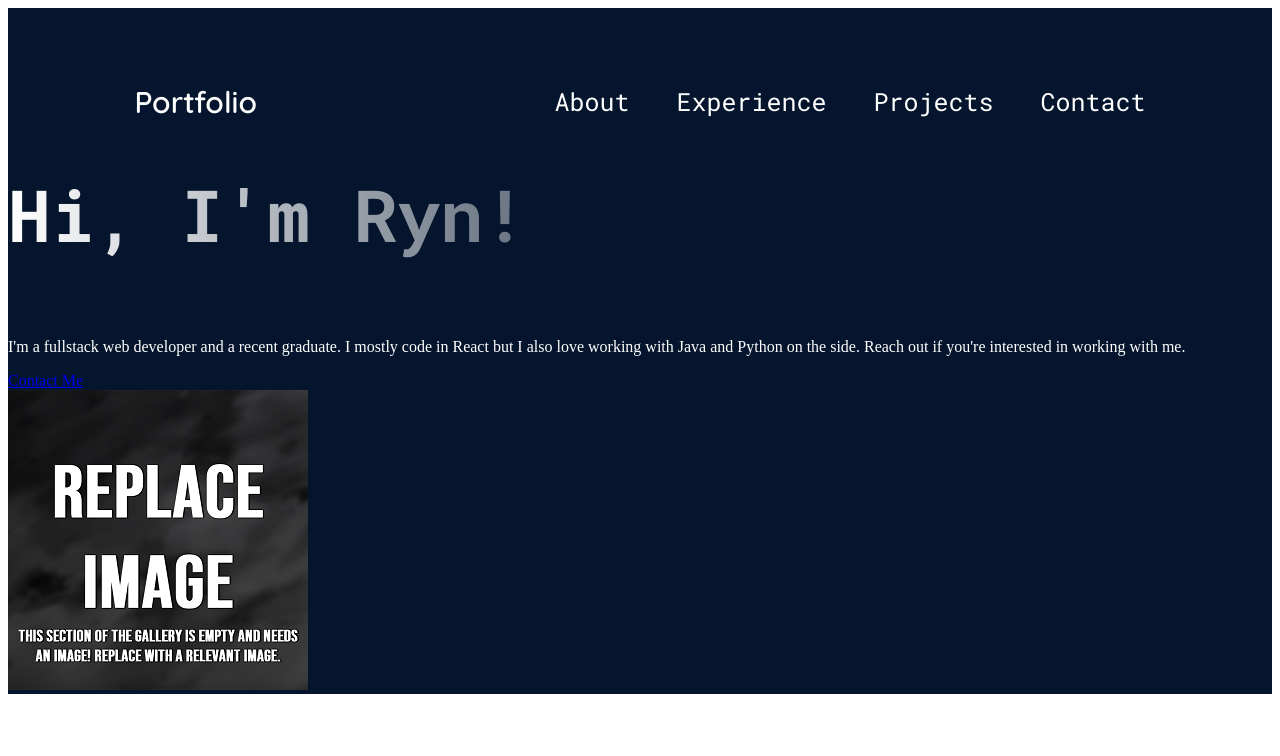
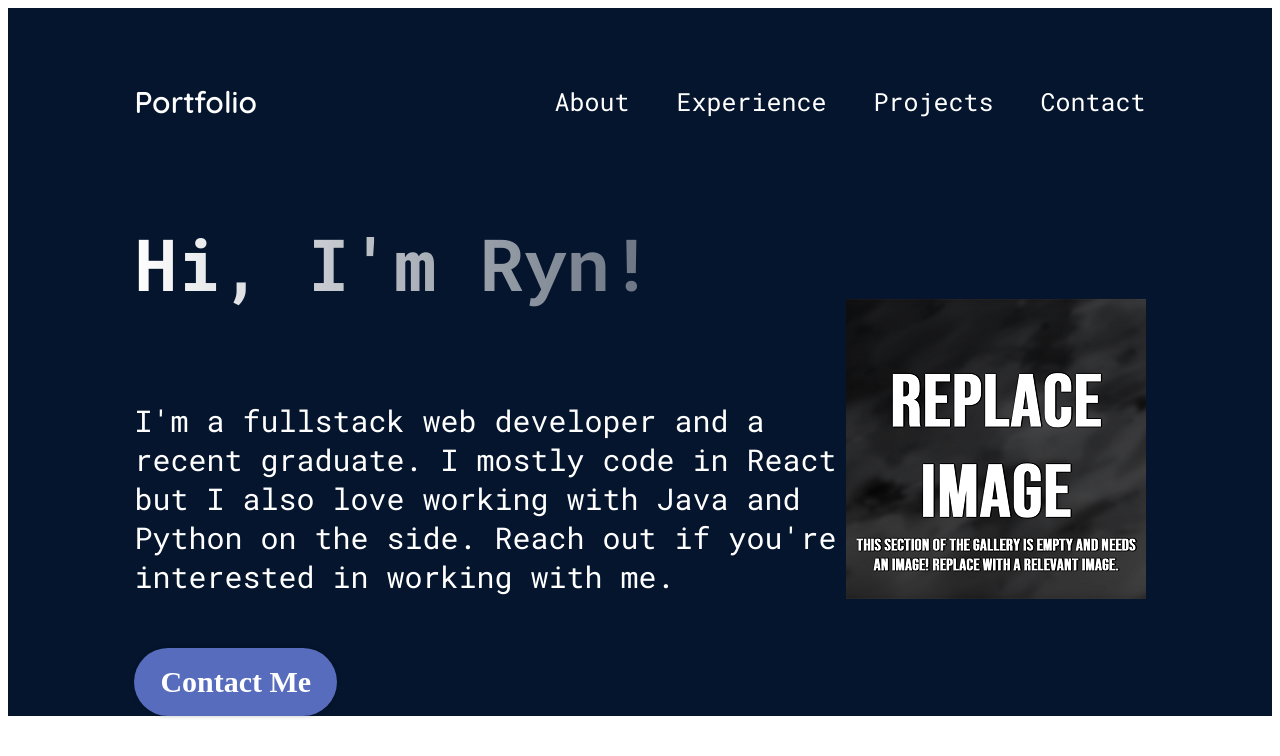
Before and after one commit to kathrynhoule/kathrynportfolio, a React (Vite) app: page / in a window 1280 px wide. Shown: the top 756 px of the page. Built offline with nearby package versions, Linux system fonts and the light colour scheme.

Commit message:
adds additional styling for headline section, fixes some typos in class names

```diff
--- a/src/components/headline/Headline.jsx
+++ b/src/components/headline/Headline.jsx
@@ -4,13 +4,13 @@ import styles from './Headline.module.css';
 
 const Headline = () => {
   return (
-    <section className={styles.constainer}>
+    <section className={styles.container}>
      <div className={styles.content}>
           <h1 className={styles.title}>Hi, I'm Ryn!</h1>
           <p className={styles.description}>
                I'm a fullstack web developer and a recent graduate. I mostly code in React but I also love working with Java and Python on the side. Reach out if you're interested in working with me.
           </p>
-          <a href = "mailto:myemail@email.com" className={styles.contantBtn}>Contact Me</a>
+          <a href = "mailto:myemail@email.com" className={styles.contactBtn}>Contact Me</a>
      </div>
      <img
           src = {getImageURL("headline/headlineImg.png")}
--- a/src/components/headline/Headline.module.css
+++ b/src/components/headline/Headline.module.css
@@ -31,3 +31,26 @@
      -webkit-text-fill-color: transparent;
      -webkit-background-clip: text;
 }
+
+.description {
+     font-size: 30px;
+     font-family: var(--font-roboto);
+     margin-bottom: 52px;
+}
+
+.contactBtn {
+     text-decoration: none;
+     background-color: var(--color-main);
+     color: var(--color-text);
+     border-radius: 100px;
+     font-size: 30px;
+     font-weight: 600;
+     padding: 17px 26px;
+     box-shadow: 0 0 4px 0 rgba(0, 0, 0, 0.25);
+}
+
+.headlineImg {
+     width: 50%;
+     z-index: 1;
+
+}
```
